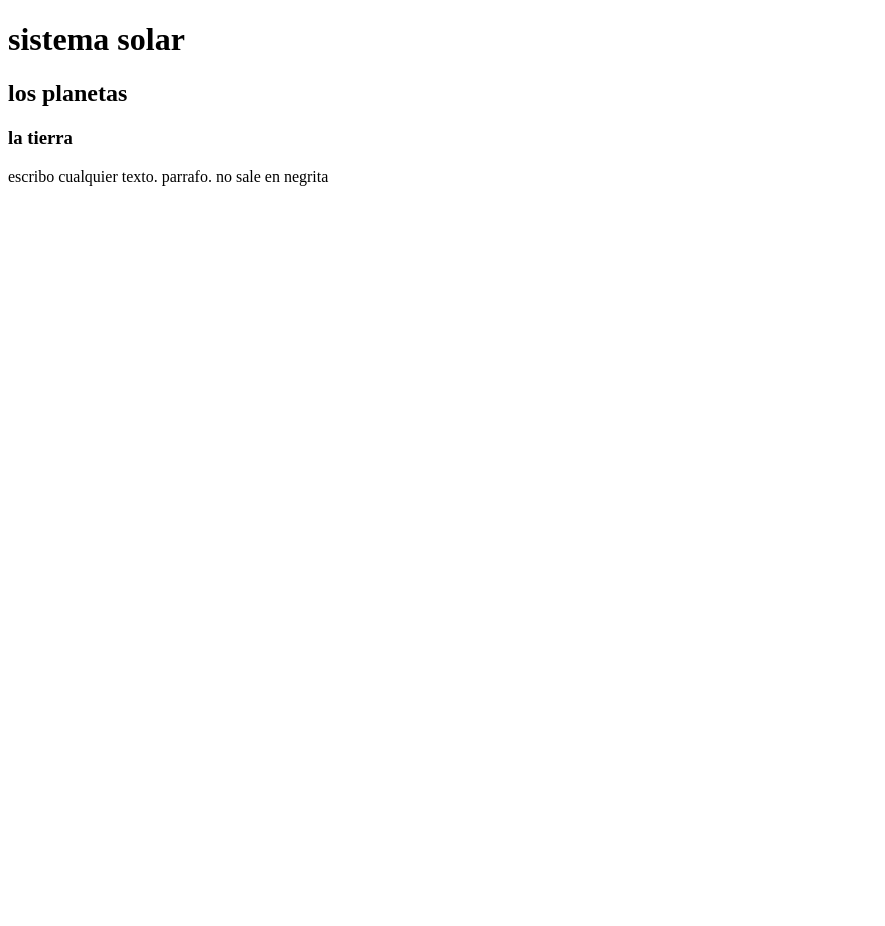
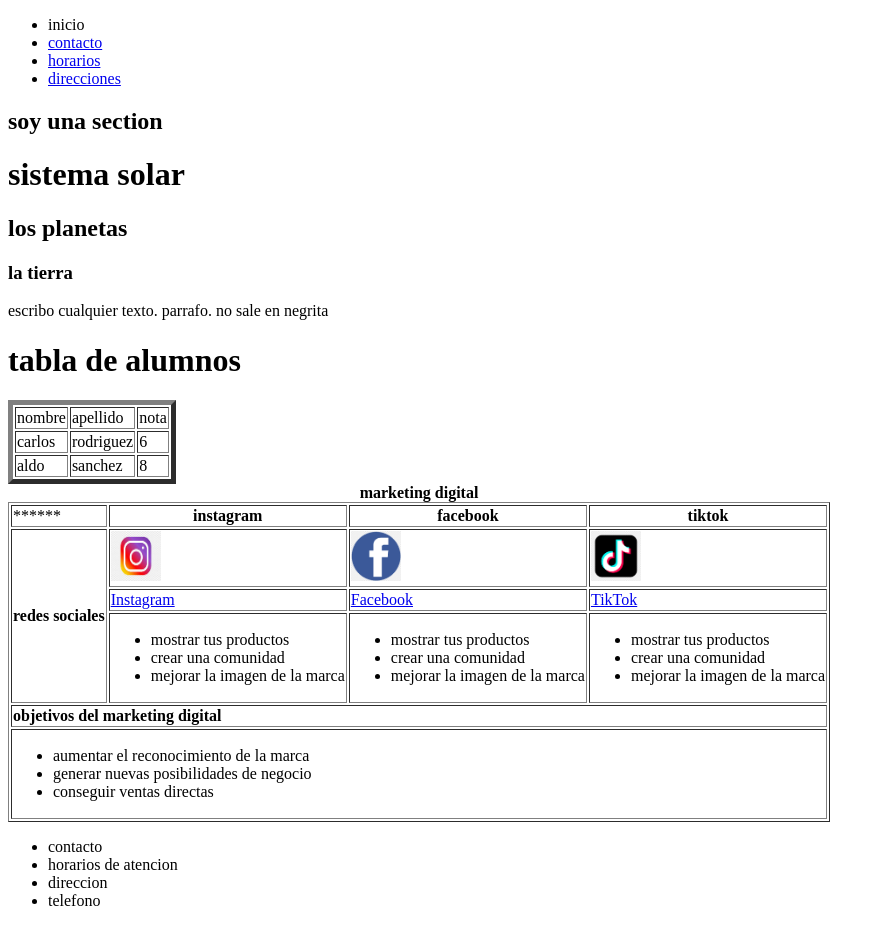
Before and after one commit to carolasca26/pruebadegithub, a plain HTML site: page index.html in a window 1280 px wide. Shown: the whole page, without its empty margins (0-885 px from the left). Before the commit the page ends 800 px from the top, so only its background shows below. Drawn offline with Linux system fonts and the light colour scheme.

Commit message:
actualizacion

```diff
--- a/index.html
+++ b/index.html
@@ -1,14 +1,113 @@
 <!DOCTYPE html>
 <html lang="en">
+
 <head>
     <meta charset="UTF-8">
     <meta name="viewport" content="width=device-width, initial-scale=1.0">
     <title>comision B</title>
 </head>
 <body>
+    <header>
+        <nav>
+            <ul>
+                <li>inicio</li>
+                <li><a href="./paginas/contacto.html">contacto</a></li>
+                <li><a href="./paginas/horarios.html">horarios</a></li>
+                <li><a href="#section_id">direcciones</a></li>
+            </ul>
+        </nav>
+    </header>
+    <main>
+        <section id="section_id">
+            <h1>soy una section</h1>
+        </section>
     <h1>sistema solar</h1>
     <h2>los planetas</h2>
     <h3>la tierra</h3>
     <p>escribo cualquier texto. parrafo. no sale en negrita</p>
+<table border="5">
+    <h1>tabla de alumnos</h1>
+    <tr>
+        <td>nombre</td>
+        <td>apellido</td>
+        <td>nota</td>
+    </tr>
+    <tr>
+        <td>carlos</td>
+        <td>rodriguez</td>
+        <td>6</td>
+    </tr>
+    <tr>
+        <td>aldo</td>
+        <td>sanchez</td>
+        <td>8</td>
+    </tr>
+</table>
+<table border="1">
+    <caption><b>marketing digital</b></caption>
+    <tr>
+        <td>******</td>
+        <th>instagram</th>
+        <th>facebook</th>
+        <th>tiktok</th>
+    </tr>
+    <tr>
+        <td rowspan="3"><b>redes sociales</b></td>
+        <td><img src="./imagenes/instagram.jpg" width="50" height="50"></td>
+        <td><img src="./imagenes/facebook.png" width="50" height="50"></td>
+        <td><img src="./imagenes/tiktok.png" width="50" height="50"></td>
+    </tr>
+    <tr>
+        <td><a href="https://www.instagram.com/">Instagram</a></td>
+        <td><a href="https://www.facebook.com">Facebook</a></td>
+        <td><a href="https://www.tiktok.com">TikTok</a></td>
+    </tr>
+    <tr>
+        <td>
+            <ul>
+                <li>mostrar tus productos</li>
+                <li>crear una comunidad</li>
+                <li>mejorar la imagen de la marca</li>
+            </ul>
+        </td>
+        <td>
+            <ul>
+                <li>mostrar tus productos</li>
+                <li>crear una comunidad</li>
+                <li>mejorar la imagen de la marca</li>
+            </ul>
+        </td>
+        <td>
+            <ul>
+                <li>mostrar tus productos</li>
+                <li>crear una comunidad</li>
+                <li>mejorar la imagen de la marca</li>
+            </ul>
+        </td>
+    </tr>
+    <tr>
+        <td colspan="4"><b>objetivos del marketing digital</b></td>
+    </tr>
+    <tr>
+        <td colspan="4">
+            <ul>
+                <li>aumentar el reconocimiento de la marca</li>
+                <li>generar nuevas posibilidades de negocio</li>
+                <li>conseguir ventas directas</li>
+            </ul>
+        </td>
+    </tr>
+</table>
+<tr>
+    <td>
+        <ul>
+            <li>contacto</li>
+            <li>horarios de atencion</li>
+            <li>direccion</li>
+            <li>telefono</li>
+        </ul>
+    </td>
+</tr>
+</main>
 </body>
 </html>
```
Also changed, not shown: paginas/horarios.html (added, +57 -0 lines), imagenes/facebook.png (added), imagenes/instagram.jpg (added), imagenes/latierra.jpg (renamed from latierra.jpg), imagenes/tiktok.png (added), paginas/contacto.html (added).
